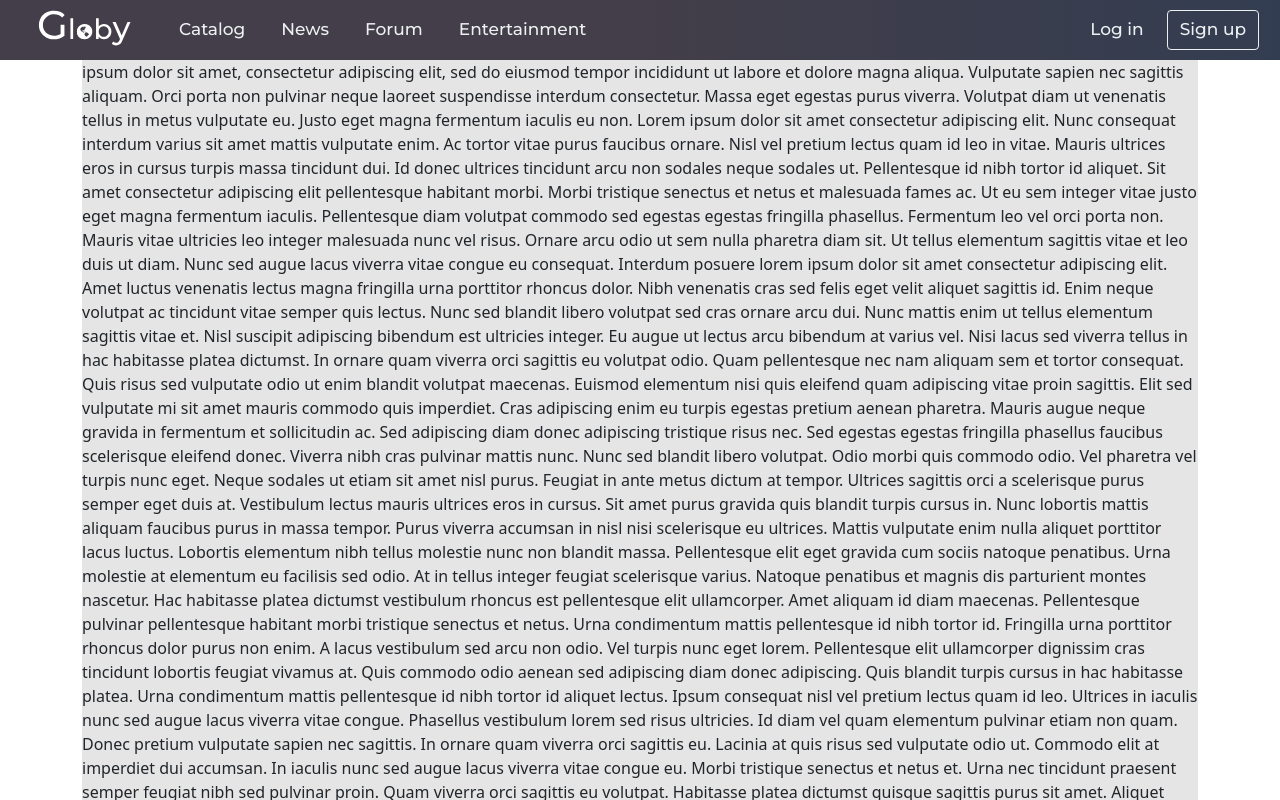
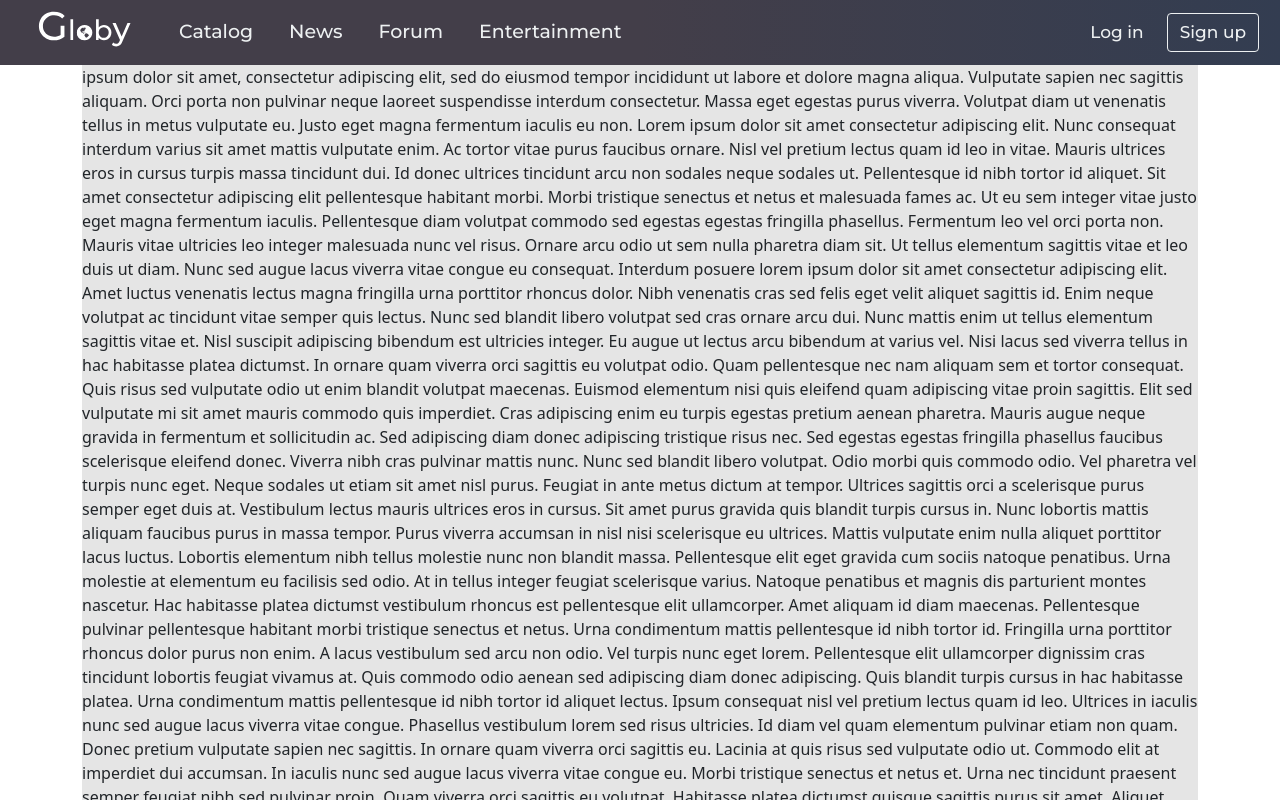
Before and after one commit to AlekseySharko/PortalAngular, an Angular app: page / in a window 1280 px wide. Shown: the top 800 px of the page. Built offline with nearby package versions, Linux system fonts and the light colour scheme.

Commit message:
Moves links from to a separate component

```diff
--- a/src/app/app.module.ts
+++ b/src/app/app.module.ts
@@ -8,6 +8,7 @@ import { MainComponent } from './main/main.component';
 import { WeatherComponent } from './header/weather/weather.component';
 import { NavListToggleDirective } from './directives/nav-list-toggle.directive';
 import { SvgImageComponent } from './header/svg-image/svg-image.component';
+import { LinkContainerComponent } from './header/link-container/link-container.component';
 
 @NgModule({
   declarations: [
@@ -17,7 +18,8 @@ import { SvgImageComponent } from './header/svg-image/svg-image.component';
     MainComponent,
     WeatherComponent,
     NavListToggleDirective,
-    SvgImageComponent
+    SvgImageComponent,
+    LinkContainerComponent
   ],
   imports: [
     BrowserModule
--- a/src/app/header/header.component.css
+++ b/src/app/header/header.component.css
@@ -28,7 +28,7 @@ li, a, button {
   align-items: center;
   min-width: var(--min-page-width);
   padding: 10px 10%;
-  height: 60px;
+  height: 65px;
   align-content: center;
 }
 .header-burger > div{
@@ -50,7 +50,7 @@ li, a, button {
   --header-nav-list: translateX(0%);
 }
 
-@media all and (max-width: 809px) {
+@media all and (max-width: 875px) {
   .header-burger {
     display: initial;
     cursor: pointer;
@@ -62,7 +62,7 @@ li, a, button {
     width: 100%;
     min-width: var(--min-page-width);
     left: 0px;
-    top: 60px;
+    top: 65px;
     --header-nav-list: translateX(-100%);
     background-image: linear-gradient(to right ,#433E49,#433E49 50%,#333D51);
   }
--- a/src/app/header/header.component.html
+++ b/src/app/header/header.component.html
@@ -6,12 +6,12 @@
       <div></div>
       <div></div>
     </div>
-    <div class="header-nav-list" [classToggle]="toggleValue" [toggleClass]="'header-nav-list-toggle'">
+    <app-link-container class="header-nav-list" [classToggle]="toggleValue" [toggleClass]="'header-nav-list-toggle'">
       <a class="btn" href="#">Catalog</a>
       <a class="btn" href="#">News</a>
       <a class="btn" href="#">Forum</a>
       <a class="btn" href="#">Entertainment</a>
-    </div>
+    </app-link-container>
   </div>
   <div class="d-flex">
     <a class="btn btn-log-in" href="#">Log in</a>
--- /dev/null
+++ b/src/app/header/link-container/link-container.component.css
@@ -0,0 +1,3 @@
+a {
+  font-size: 19px;
+}
--- /dev/null
+++ b/src/app/header/link-container/link-container.component.html
@@ -0,0 +1,4 @@
+<a class="btn" href="#">Catalog</a>
+<a class="btn" href="#">News</a>
+<a class="btn" href="#">Forum</a>
+<a class="btn" href="#">Entertainment</a>
--- /dev/null
+++ b/src/app/header/link-container/link-container.component.ts
@@ -0,0 +1,15 @@
+import { Component, OnInit } from '@angular/core';
+
+@Component({
+  selector: 'app-link-container',
+  templateUrl: './link-container.component.html',
+  styleUrls: ['../header.component.css', './link-container.component.css',]
+})
+export class LinkContainerComponent implements OnInit {
+
+  constructor() { }
+
+  ngOnInit(): void {
+  }
+
+}
--- a/src/styles.css
+++ b/src/styles.css
@@ -6,6 +6,10 @@
   margin: 0;
   padding: 0;
   --min-page-width: 460px;
+}
+
+body {
+  min-height: 760px;
 }
 
 .bg-gradient-gray {
```
Also changed, not shown: 1 other file (tests, documents, lock files or other folders).
